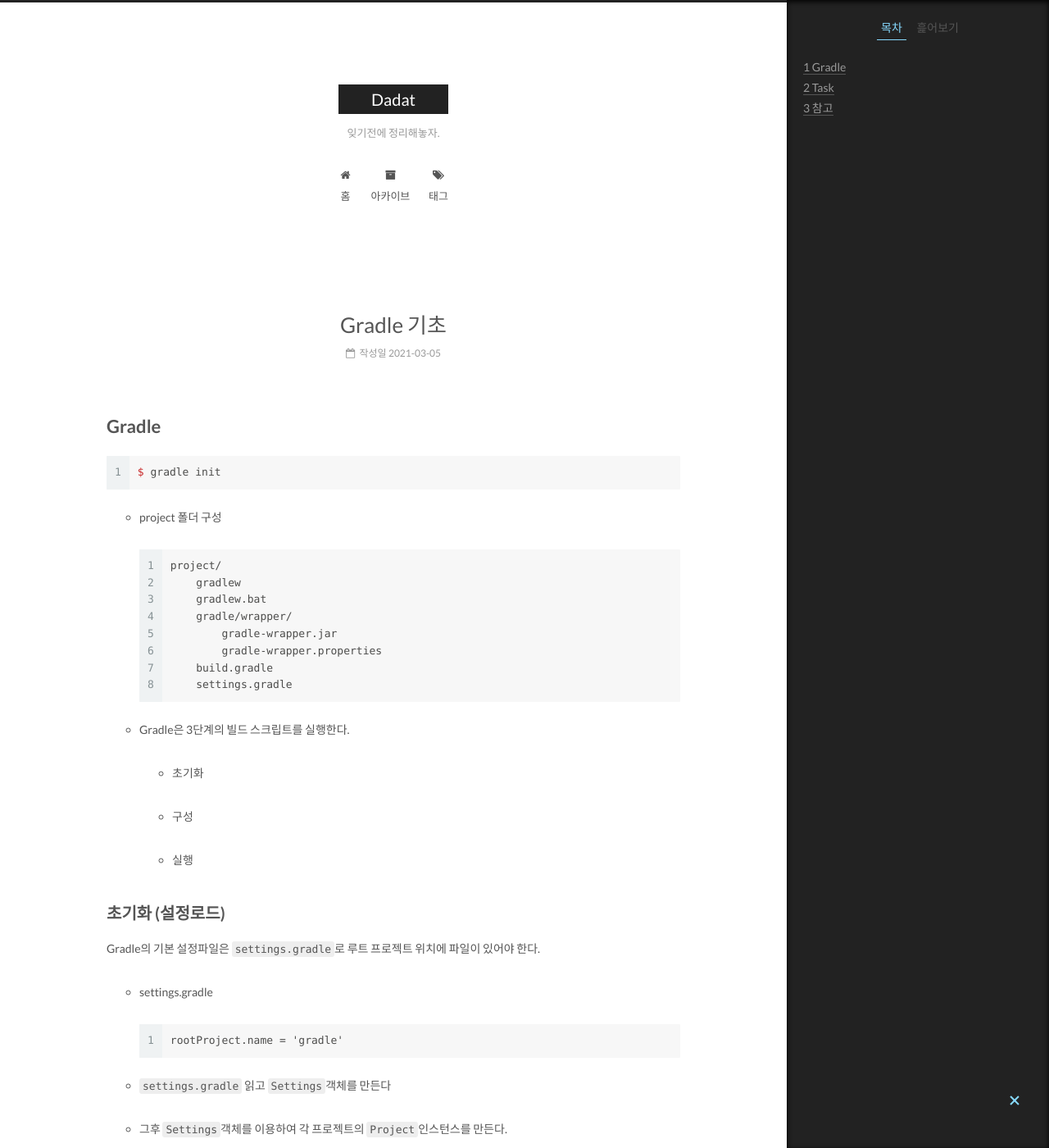
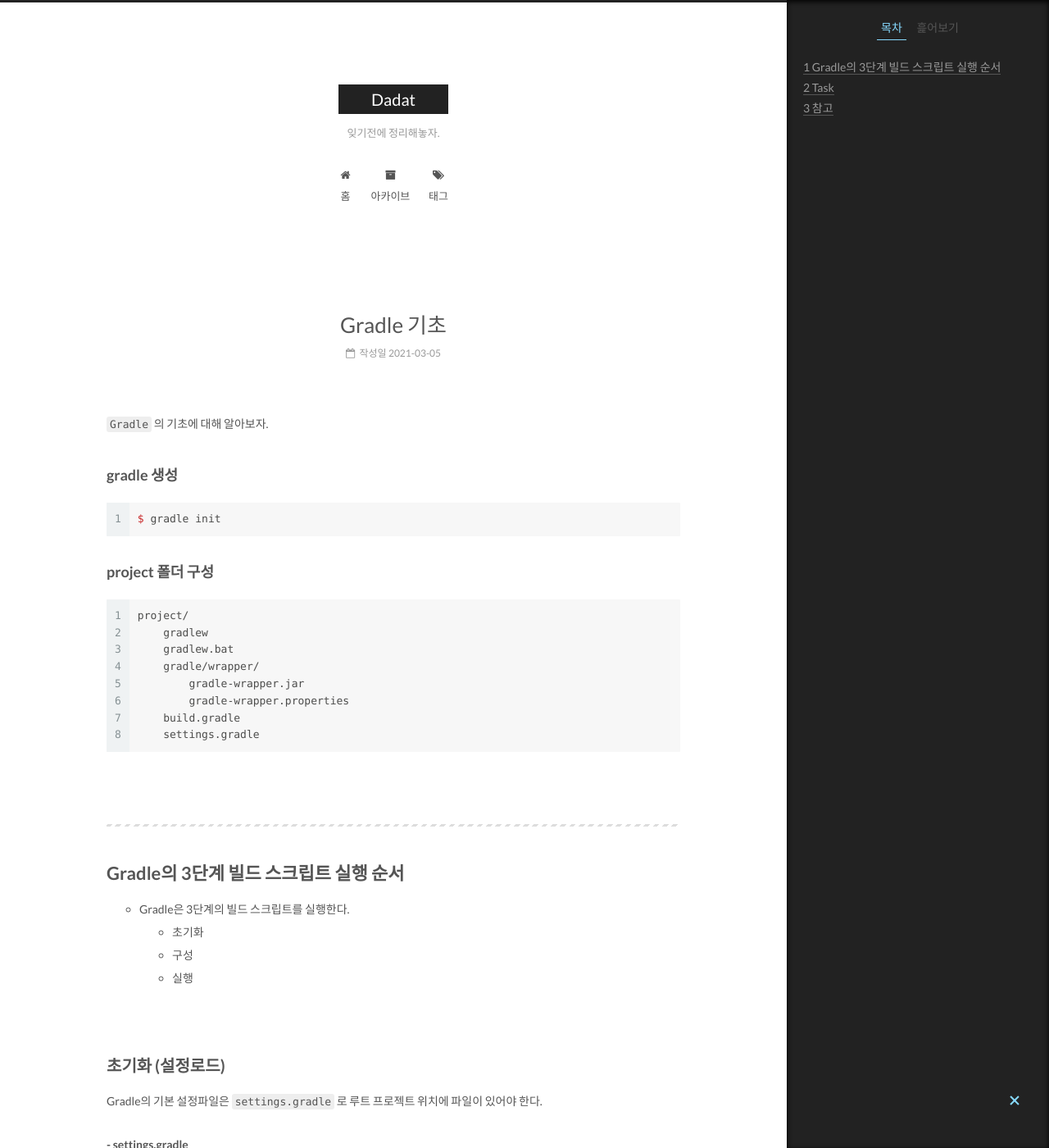
Before and after one commit to pebblepark/pebblepark.github.io, a Jekyll site: the page built from _posts/2021-03-05-gradle-basic.md, in a window 1280 px wide and 1400 px high. Shown: the whole window at 82% size. Built offline with Jekyll 4.4.1, drawn with Linux system fonts in a browser that asks for light colours; some of the changed text lies outside the part shown.

Commit message:
보기 좋게 업데이트

````diff
--- a/_posts/2021-03-05-gradle-basic.md
+++ b/_posts/2021-03-05-gradle-basic.md
@@ -4,104 +4,98 @@ tags:
   - gradle
 ---
 
-# Gradle
+`Gradle` 의 기초에 대해 알아보자.
 
-
+### gradle 생성
 
 ```shell
 $ gradle init
 ```
 
-- project 폴더 구성
+### project 폴더 구성
 
-  ```
-  project/
-      gradlew
-      gradlew.bat
-      gradle/wrapper/
-          gradle-wrapper.jar
-          gradle-wrapper.properties
-      build.gradle
-      settings.gradle
-  ```
+```
+project/
+    gradlew
+    gradlew.bat
+    gradle/wrapper/
+        gradle-wrapper.jar
+        gradle-wrapper.properties
+    build.gradle
+    settings.gradle
+```
 
+<br>
 
+---
 
+# Gradle의 3단계 빌드 스크립트 실행 순서
 - Gradle은 3단계의 빌드 스크립트를 실행한다.
-
   1. 초기화
-
   2. 구성
-
   3. 실행
 
-
+<br>
 
 ## 초기화 (설정로드)
 
-Gradle의 기본 설정파일은 `settings.gradle`로 루트 프로젝트 위치에 파일이 있어야 한다.
+Gradle의 기본 설정파일은 `settings.gradle` 로 루트 프로젝트 위치에 파일이 있어야 한다.
 
-- settings.gradle
+**- settings.gradle**
+```
+rootProject.name = 'gradle'
+```
 
-  ```
-  rootProject.name = 'gradle'
-  ```
+- `settings.gradle` 파일을 읽고 `Settings` 객체를 만든다
+- 그후 `Settings` 객체를 이용하여 각 프로젝트의 `Project` 인스턴스를 만든다.
 
-- `settings.gradle` 읽고 `Settings`객체를 만든다
-
-- 그후 `Settings`객체를 이용하여 각 프로젝트의 `Project`인스턴스를 만든다.
 
 *[project interface](https://docs.gradle.org/current/dsl/org.gradle.api.Project.html)*
 
-> ```
 > 이 인터페이스는 빌드 파일에서 Gradle과 상호 작용하는 데 사용하는 기본 API, Project모든 Gradle 기능에 프로그래밍 방식으로 액세스 할 수 있습니다
-> ```
-
 
 
 ## 구성
 
 `초기화`단계에서 생성된 `Project`객체 그에 연결된 `build.gradle`가 실행된다. `build.gradle`에 있는 `task`를 읽어다가 [`TaskContainer`](https://docs.gradle.org/current/dsl/org.gradle.api.tasks.TaskContainer.html)를 이용해 `task`의 빈을 생성한 후 `Task 그래프`를 구성한다.
 
-- build.gradle
+**- build.gradle**
 
-  ```groovy
-  // build.gradle file
-  print "Hello\n"
+```groovy
+// build.gradle file
+print "Hello\n"
 
-  task testTask {
-      print "testTask running\n"
+task testTask {
+    print "testTask running\n"
 
-      doLast {
-          print "Task do Last\n"
-      }
+    doLast {
+        print "Task do Last\n"
+    }
 
-      doFirst {
-          print "Task do First\n"
-      }
-  }
+    doFirst {
+        print "Task do First\n"
+    }
+}
 
-  print "finish Configure\n"
-  ```
+print "finish Configure\n"
+```
 
-  - 실행 결과
+**- 실행 결과**
+```shell
+$ gradle testTask
 
-  ```shell
-  $ gradle testTask
+> Configure project :
+Hello
+testTask running
+finish Configure
 
-  > Configure project :
-  Hello
-  testTask running
-  finish Configure
+> Task :testTask
+Task do First
+Task do Last
 
-  > Task :testTask
-  Task do First
-  Task do Last
-
-  BUILD SUCCESSFUL in 1s
-  1 actionable task: 1 executed
-  ```
-
+BUILD SUCCESSFUL in 1s
+1 actionable task: 1 executed
+```
 
 
 ## 실행
@@ -109,68 +103,52 @@ Gradle의 기본 설정파일은 `settings.gradle`로 루트 프로젝트 위치
 `구성`에 있는 예제 실행까지 보여줬는데 `gradle [task]` 명령을 내렸을 때 [`TaskContainer`](https://docs.gradle.org/current/dsl/org.gradle.api.tasks.TaskContainer.html)에서 `[task]`으로 입력한 테스크랑 같은 이름을 찾아서 실행시켜준다.
 
 
-
 ## 정리
 
 - 초기화는 `setting.gradle`을 읽어서 `Project`인스턴스를 생성
-
 - 구성은 `build.gradle`을 읽어서 `Project`을 실행
-
 - 실행은 Consolec 명령으로 들어온 task를 찾아서 실행
 
-
+<br>
 
 ---
 
 # Task
 
 - `gradle`의 실행 단위
-
 - Console에 `gradle [task]` 명령을 통해 원하는 task를 실행할 수 있다.
 
 
-
 - 기본 제공하는 task 몇가지 소개
-
   - gradle tasks : 내장 task 리스트를 보여준다.
   - gradle help –task (task명) : task명으로 작성한 task의 도움말 보여준다.
   - gradle build : 빌드한다.
   - gradle clean : 빌드 디렉토리를 삭제한다
 
-
+<br>
 
 ### 기존 `testTask` 예제
-
-- `testTask running`은 **구성**단계에 출력되고 `Task do Last`와 `Task do First`는 **실행** 단계에서 실행이 되었다.
-
-
+`testTask running`은 **구성**단계에 출력되고 `Task do Last`와 `Task do First`는 **실행** 단계에서 실행이 되었다.
 
 ## Task의 생성
-
-**구성**단계에서 `testTask running`가 출력이 되는 이유는 **구성**단계에서 `testTask`를 읽어 Bean 생성때 실행하기 때문
-
-
+- **구성**단계에서 `testTask running`가 출력이 되는 이유
+  - **구성**단계에서 `testTask`를 읽어 Bean 생성때 실행하기 때문이다.
 
 ## Task의 동작
-
 **실행** 단계에서 Task의 동작 방식은 **일련의 [Action](https://docs.gradle.org/current/javadoc/org/gradle/api/Action.html)** 을 **순서대로** 실행해줄 뿐이다. 즉, Task는 일련의 Action객체로 구성되어 있다고 봐도 된다.
 
 [Task 공식문서](https://docs.gradle.org/current/dsl/org.gradle.api.Task.html#N18ED5)에 가면 더 다양한 Action을 볼 수 있다.
 
 
-
 ## Task 그래프
-
 Task는 **다른 Task에 종속이 될 수 있다** 그리고 Task들간에 관계는 **[DAG(Directed acyclic graph)](https://ko.wikipedia.org/wiki/유향_비순환_그래프)** 로 작동한다
 
 ![그래프](https://yeh35.github.io/blog.github.io/img/documents/infra/gradle/task-dag-examples.png)
 
 
-
 ## Task 종속 테스크 지정
 
-- build.gradle
-
+**- build.gradle**
 ```groovy
 task taskX {
     dependsOn 'taskY'
@@ -189,8 +167,7 @@ task taskY {
 }
 ```
 
-- 실행결과
-
+**- 실행결과**
 ```shell
 $ gradle taskX
 
````
